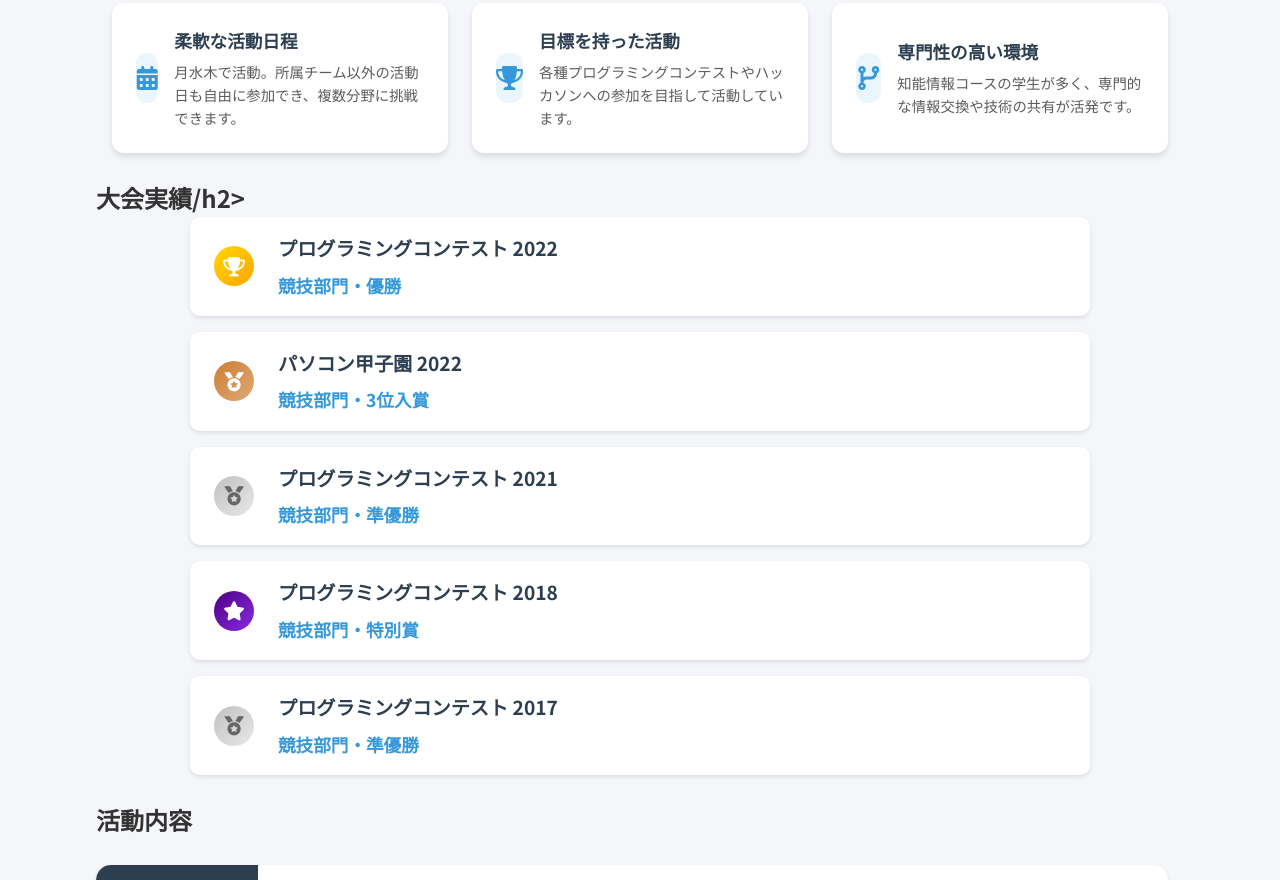
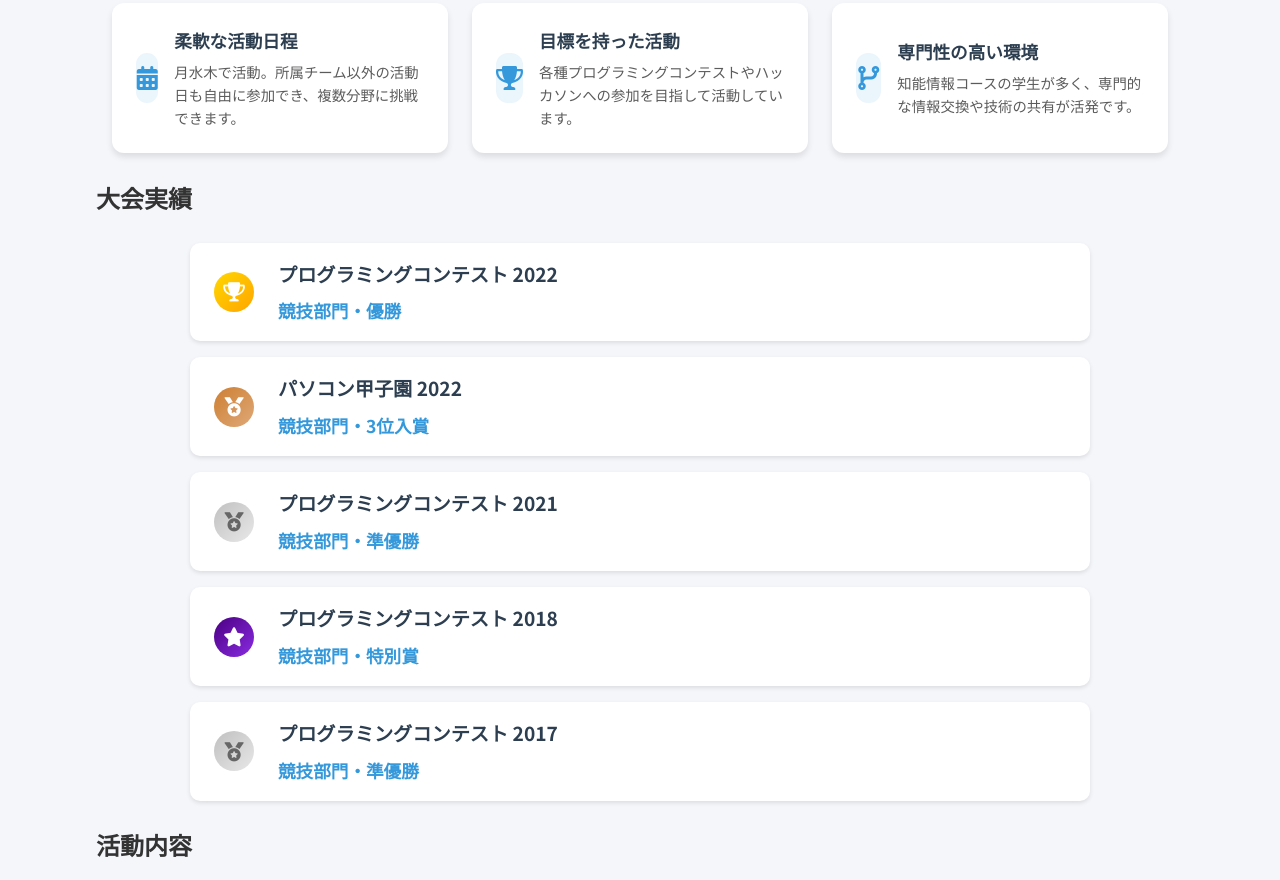
Before and after one commit to omuct-proken/proken, a plain HTML site: page index.html in a window 1280 px wide. Shown: the part 1415-2295 px from the top of the page. Drawn offline with Linux system fonts and the light colour scheme.

Commit message:
Update index.html

```diff
--- a/index.html
+++ b/index.html
@@ -150,7 +150,7 @@
 
             <section id="results" class="results">
                 <br>
-                <h2 class="section-title">大会実績/h2>
+                <h2 class="section-title">大会実績</h2>
                 <br>
                 <div class="results-container">
                     <div class="result-card">
```
